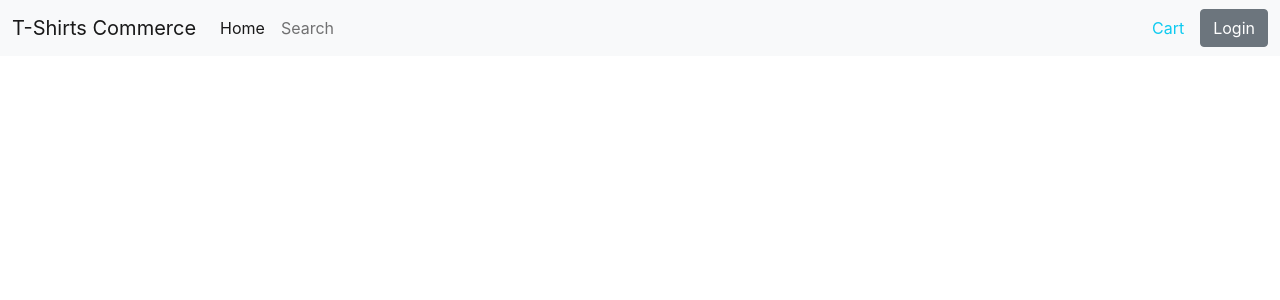
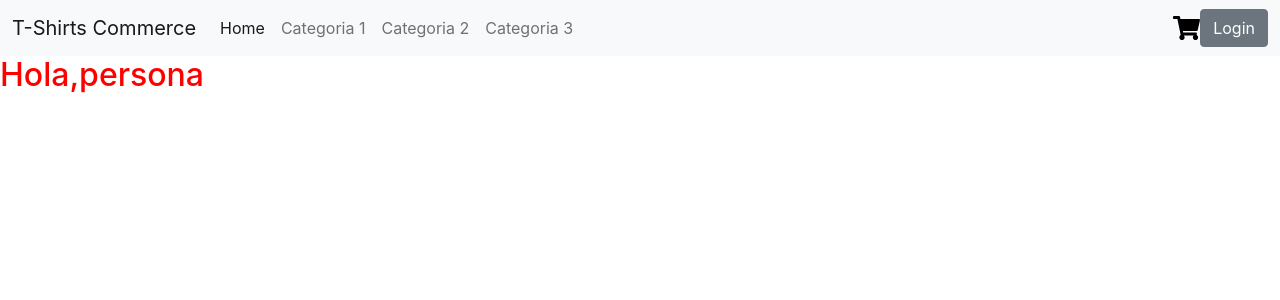
Before and after one commit to nelrodriguez22/tiendarodriguez, a React (Create React App) app: page / in a window 1280 px wide. Shown: the top 300 px of the page. Built offline with nearby package versions, Linux system fonts and the light colour scheme.

Commit message:
rodriguez-tienda-desafio3b

```diff
--- a/src/App.js
+++ b/src/App.js
@@ -1,3 +1,4 @@
+import  {ItemListContainer} from "./components/ItemListContainer";
 import { NavBar } from "./components/NavBar";
 
 
@@ -5,6 +6,7 @@ function App() {
   return (
     <>
      <NavBar />
+	  <ItemListContainer greeting={"persona"} />
     </>
   );
 }
--- /dev/null
+++ b/src/components/CartWidget.js
@@ -0,0 +1,10 @@
+
+import './cartwidget.css'
+import cart from '../assets/shopping-cart-solid.svg';
+export const  CartWidget = () => {
+	return (
+		<>
+			<img src={cart}className="cartwidget" alt="cart" />
+		</>
+	)
+}
--- /dev/null
+++ b/src/components/ItemListContainer.js
@@ -0,0 +1,9 @@
+
+
+export const  ItemListContainer = (props) => {
+	return (
+		<>
+			<h2 style={{color: "red"}}>Hola,{props.greeting} </h2>
+		</>
+	)
+}
--- a/src/components/NavBar.js
+++ b/src/components/NavBar.js
@@ -1,8 +1,10 @@
 import React from 'react'
+import  {CartWidget}  from "./CartWidget";
 
 export const NavBar = () => {
 	return (
-<nav className="navbar navbar-expand-lg navbar-light bg-light">
+		<>
+				<nav className="navbar navbar-expand-lg navbar-light bg-light">
 				<div className="container-fluid">
 					<a	className="navbar-brand" href="#"	>
 						T-Shirts Commerce
@@ -19,11 +21,21 @@ export const NavBar = () => {
 							</li>
 							<li className="nav-item">
 								<a	className="nav-link"  href="#"	>
-									Search
+									Categoria 1
+								</a>
+							</li>
+									<li className="nav-item">
+								<a	className="nav-link"  href="#"	>
+									Categoria 2
+								</a>
+							</li>
+									<li className="nav-item">
+								<a	className="nav-link"  href="#"	>
+									Categoria 3
 								</a>
 							</li>
 						</ul>
-						<span className="nav-item nav-link text-info">Cart</span>
+						<CartWidget />
 						<button
 							className="btn btn-secondary"
 						>
@@ -32,5 +44,6 @@ export const NavBar = () => {
 					</div>
 				</div>
 			</nav>
+			</>
 	)
 }
--- /dev/null
+++ b/src/components/cartwidget.css
@@ -0,0 +1,4 @@
+.cartwidget{
+	height:3vmin;
+
+}
```
Also changed, not shown: src/assets/shopping-cart-solid.svg (added).
